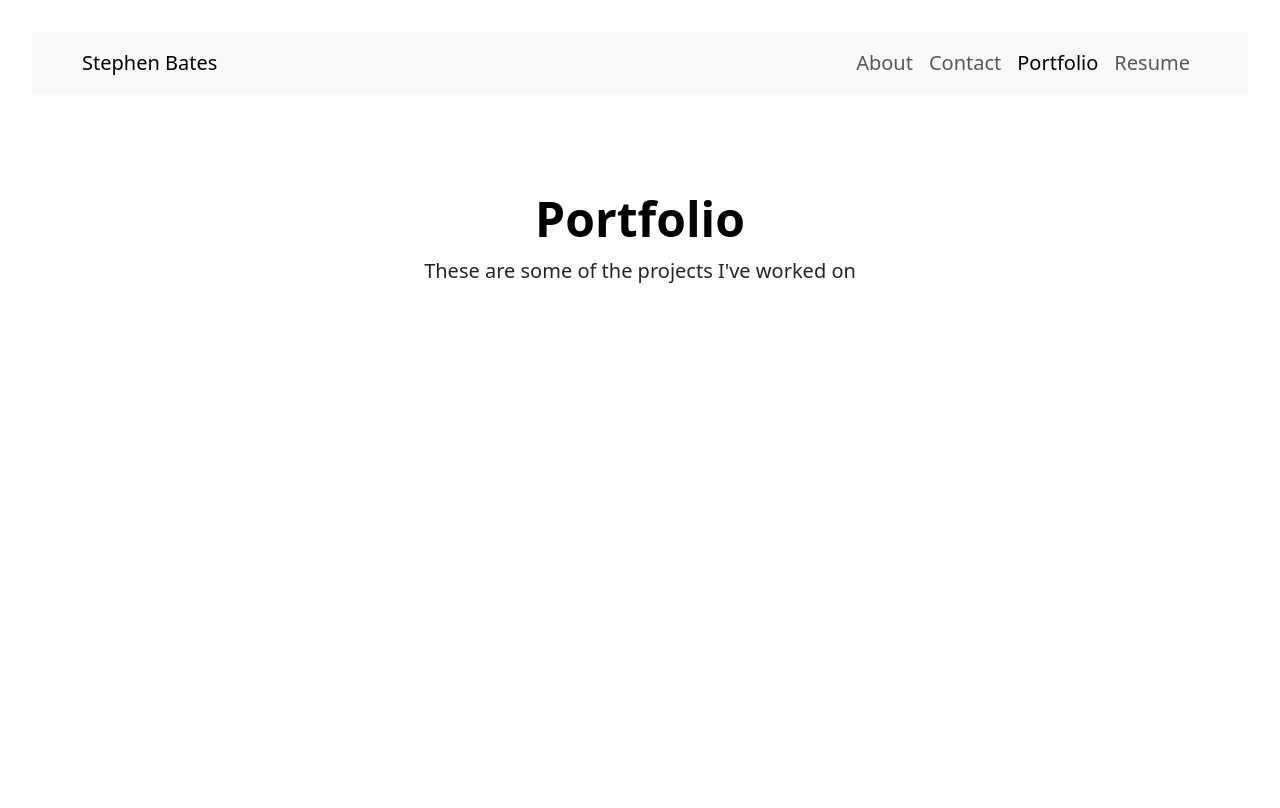
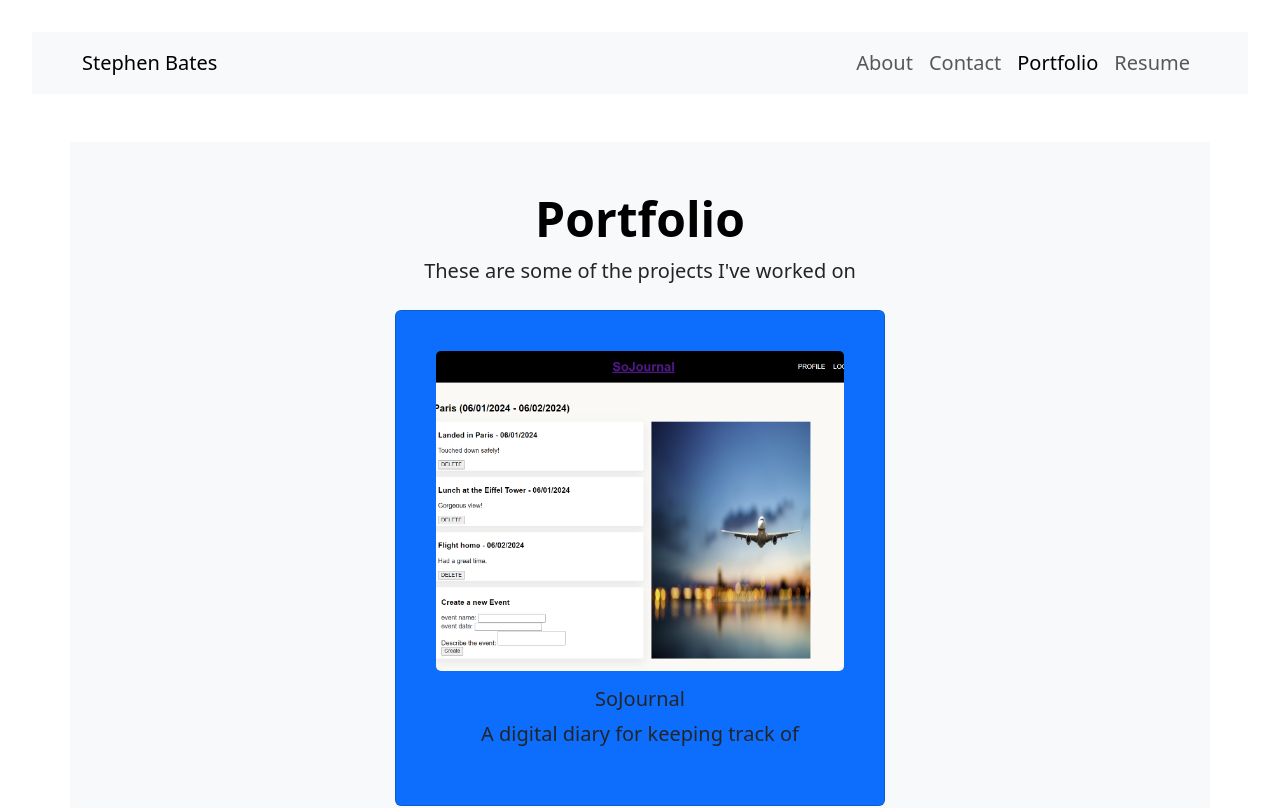
Before and after one commit to Stephen-Bates/React-Portfolio, a React (Vite) app: page /Portfolio in a window 1280 px wide. Shown: the top 808 px of the page. Built offline with nearby package versions, Linux system fonts and the light colour scheme.

Commit message:
added list of project objects and Project component. Finished Portfolio page and improved styling sitewide

```diff
--- a/src/components/About/index.jsx
+++ b/src/components/About/index.jsx
@@ -1,18 +1,22 @@
 import SectionHeader from "../utils/SectionHeader"
+import { Container } from "react-bootstrap"
 
 export default function About() {
     return (
-        <section className="px-4 py-5 my-5 text-center">
+        <Container className="px-4 py-5 my-5 bg-body-tertiary text-center">
             <SectionHeader text={'About Me'} />
-            <div className="col-lg-6 mx-auto">
-                <p className="lead mb-4">
+            <div className="col-lg-6 mx-auto lead">
+                <p className="mb-4">
                     I'm a Fullstack developer who has been studying computers since early highschool.
                     In my early years, I would spend my free time indipendantly developing video games.
                     As I grew older, I became very interested in manufacturing and spent several years working in factories, learning everything I could about the trade.
                     Now, I find myself pulled back to where I always felt most comfortable, in the computer sciences.
+
+                </p>
+                <p>
                     I wonder, what new technologies I'll learn about next?
                 </p>
             </div>
-        </section>
+        </Container>
     )
 }
--- a/src/components/Contact/ContactForm/index.jsx
+++ b/src/components/Contact/ContactForm/index.jsx
@@ -75,7 +75,7 @@ export default function ContactForm() {
     }
 
     return (
-        <Form className="p-3 bg-body-tertiary" onSubmit={handleSubmit}>
+        <Form onSubmit={handleSubmit}>
             <Form.Group className="mb-3">
                 <Form.Label>Name</Form.Label>
                 <Form.Control
--- a/src/components/Contact/index.jsx
+++ b/src/components/Contact/index.jsx
@@ -1,11 +1,12 @@
 import SectionHeader from "../utils/SectionHeader"
 import ContactForm from "./ContactForm"
+import { Container } from "react-bootstrap"
 
 export default function Contact() {
     return (
-        <section>
+        <Container className="px-4 py-5 my-5 bg-body-tertiary text-center" >
             <SectionHeader text={'Contact Me'} />
             <ContactForm />
-        </section>
+        </Container>
     )
 }
--- /dev/null
+++ b/src/components/Portfolio/Project/index.jsx
@@ -0,0 +1,15 @@
+import { Card } from "react-bootstrap"
+
+export default function ProjectCard({ title, description, img, address }) {
+    return (
+        <a href={address} target="_blank" style={{ textDecoration: 'none' }}>
+            <Card className="m-3 bg-primary lead" >
+                <Card.Img src={img} style={{ height: '20rem', objectFit: 'cover', objectPosition: '50% 0' }} />
+                <Card.Body>
+                    <Card.Title>{title}</Card.Title>
+                    <Card.Text>{description}</Card.Text>
+                </Card.Body>
+            </Card>
+        </a>
+    )
+}
--- /dev/null
+++ b/src/components/Portfolio/ProjectList.js
@@ -0,0 +1,34 @@
+const ProjectList = [
+    {
+        title: 'SoJournal',
+        description: 'A digital diary for keeping track of',
+        img: 'src/assets/soJournal-snapshot.png',
+        address: 'https://github.com/Stephen-Bates/soJournal'
+    },
+    {
+        title: 'JATE',
+        description: 'A PWA text editor',
+        img: 'src/assets/text-app_snapshot.png',
+        address: 'https://github.com/Stephen-Bates/Text-App'
+    },
+    {
+        title: 'Password Generator',
+        description: 'A simple password generator applicatoin',
+        img: 'src/assets/Password-Generator-snapshot.png',
+        address: 'https://github.com/Stephen-Bates/Password-Generator'
+    },
+    {
+        title: 'Note Taker',
+        description: 'A simple note taking application',
+        img: 'src/assets/Note_Taker_snapshot.png',
+        address: 'https://github.com/Stephen-Bates/Note-Taker'
+    },
+    {
+        title: 'Book Search',
+        description: 'This app utilizes a MERN stack to allow users to register with the site and save a list of books that they can search for',
+        img: 'src/assets/book-search-snapshot.png',
+        address: 'https://github.com/Stephen-Bates/Book-Search'
+    },
+]
+
+export default ProjectList
--- a/src/components/Portfolio/index.jsx
+++ b/src/components/Portfolio/index.jsx
@@ -1,14 +1,20 @@
 import SectionHeader from "../utils/SectionHeader"
+import { Container } from "react-bootstrap"
+import ProjectList from "./ProjectList"
+import ProjectCard from "./Project"
 
 export default function Portfolio() {
     return (
-        <section className="px-4 py-5 my-5 text-center">
+        <Container className="px-4 py-5 my-5 bg-body-tertiary text-center">
             <SectionHeader text={'Portfolio'} />
-            <div className="col-lg-6 mx-auto">
-                <p className="lead mb-4">
-                    These are some of the projects I've worked on
-                </p>
-            </div>
-        </section>
+            <p className="lead mb-4">
+                These are some of the projects I've worked on
+            </p>
+            <Container className="col-lg-6 mx-auto">
+                {ProjectList.map(project => (
+                    <ProjectCard title={project.title} description={project.description} img={project.img} address={project.address} />
+                ))}
+            </Container>
+        </Container>
     )
 }
```
